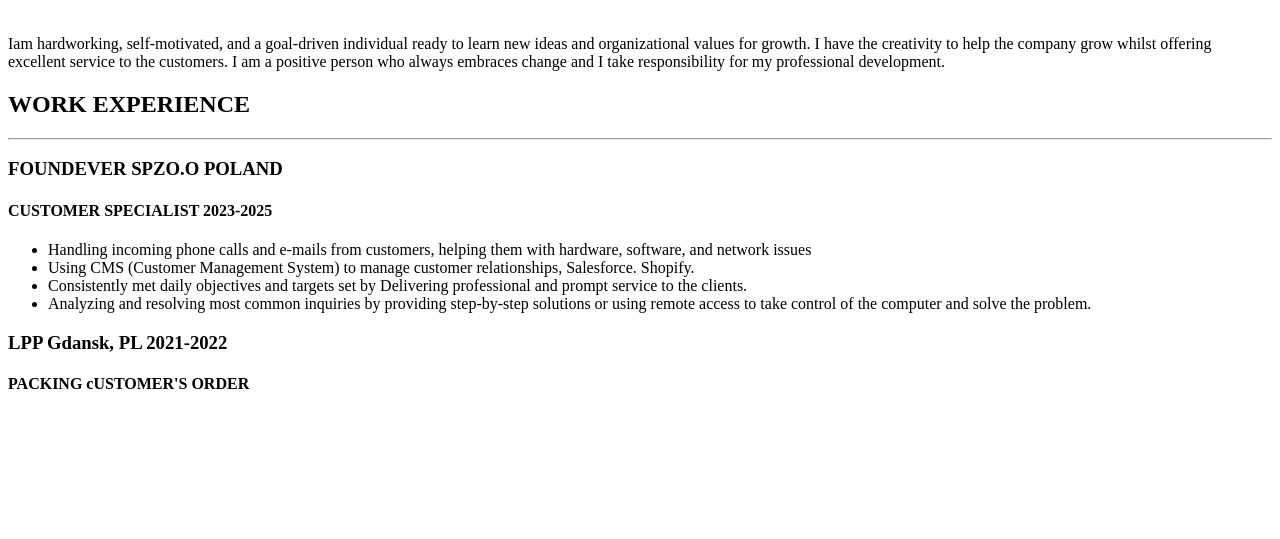
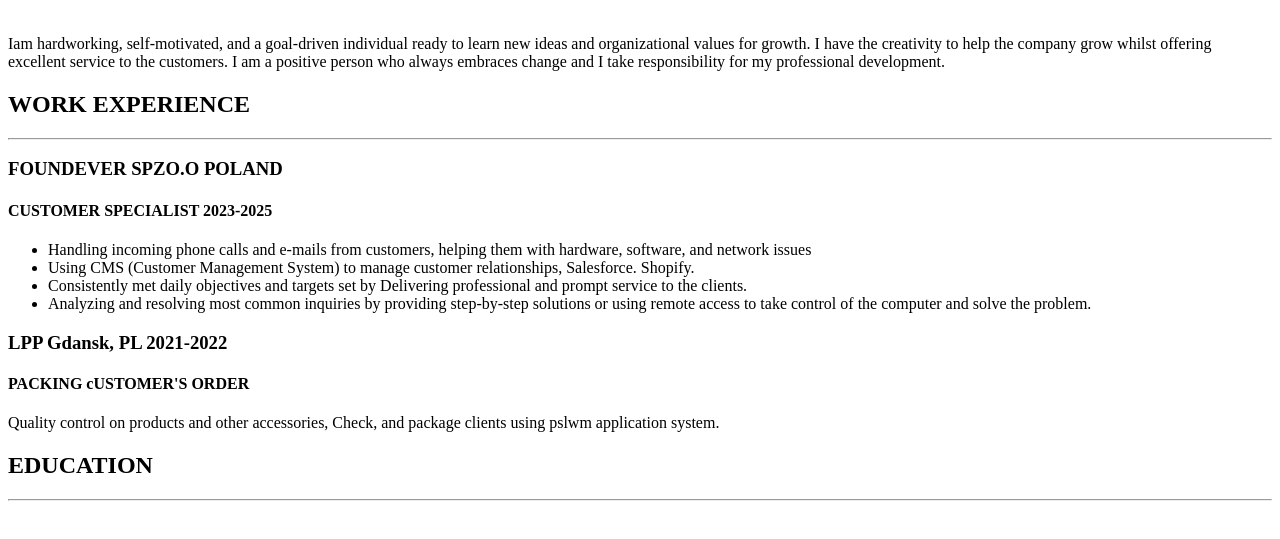
Before and after one commit to Annick01/html.portfolio, a plain HTML site: page index1.html in a window 1280 px wide. Shown: the part 79-618 px from the top of the page. Drawn offline with Linux system fonts and the light colour scheme.

Commit message:
Update index1.html

```diff
--- a/index1.html
+++ b/index1.html
@@ -21,6 +21,13 @@ to take control of the computer and solve the problem.</li>
   </ul> </P>
   <h3>LPP Gdansk, PL   2021-2022</h3>
   <h4>PACKING cUSTOMER'S ORDER</h4>
+  <P>
+    Quality control on products and other accessories, Check, and package clients using pslwm application
+system.
+  </P>
+  <h2>EDUCATION</h2>
+  <hr/>
+
 </body>
 
 </html>
```
